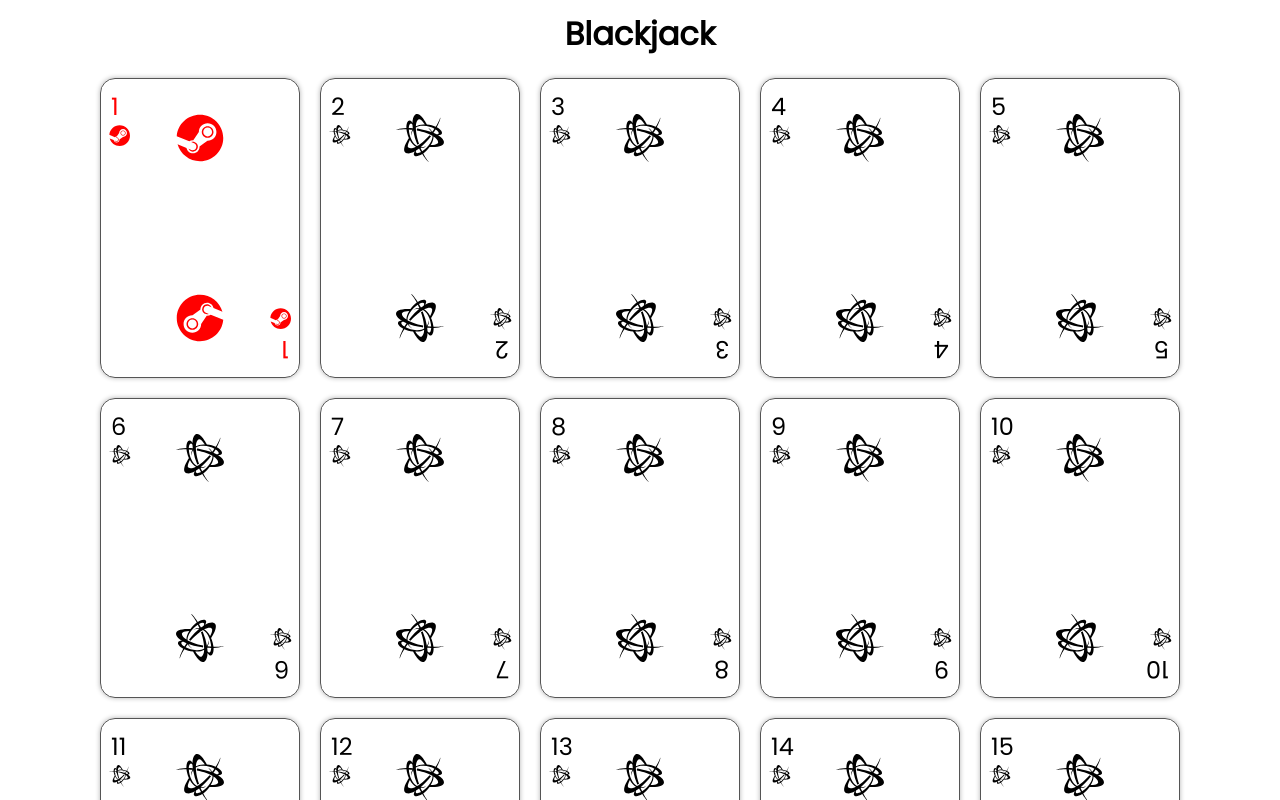
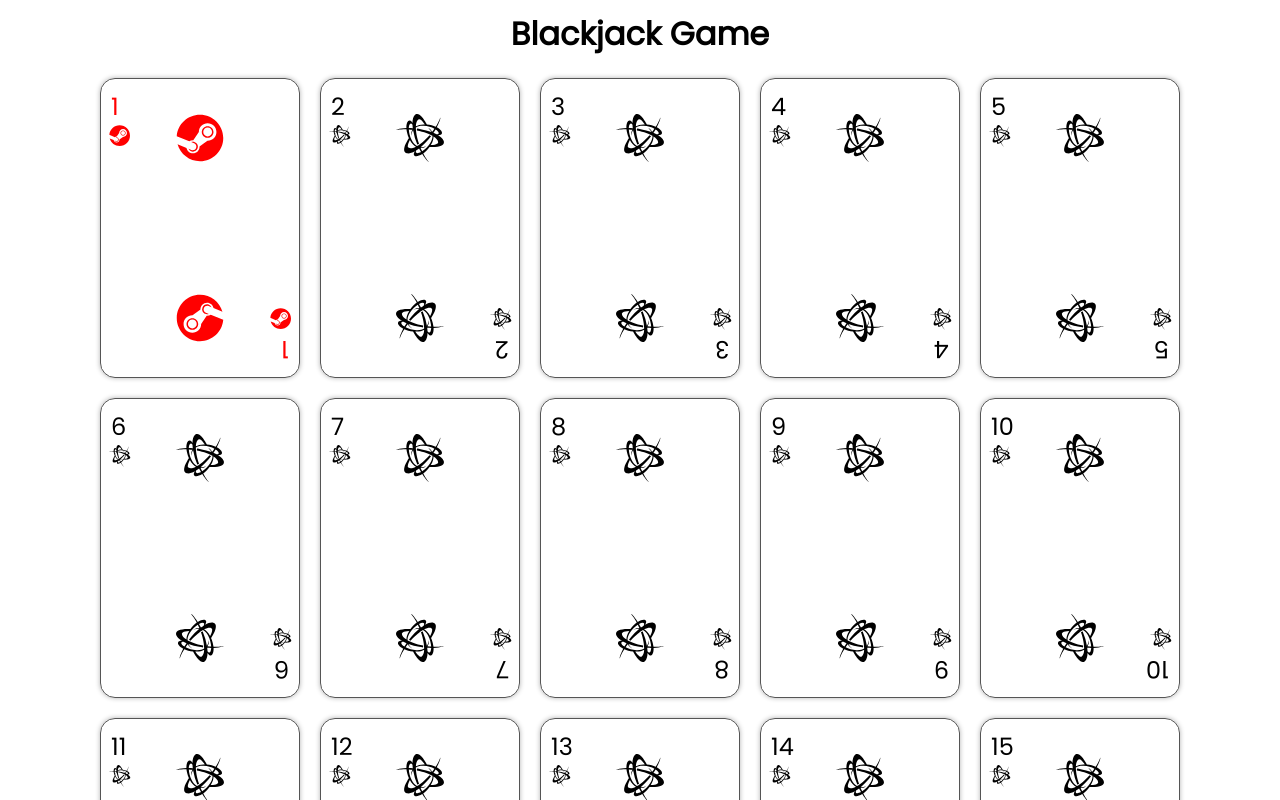
Before and after one commit to maxwellburdette/react-blackjack, a React (Create React App) app: page / in a window 1280 px wide. Shown: the top 800 px of the page. Built offline with nearby package versions, Linux system fonts and the light colour scheme.

Commit message:
Second Commit

```diff
--- a/src/App.js
+++ b/src/App.js
@@ -44,7 +44,7 @@ function App() {
 					margin: "10px 15px",
 				}}
 			>
-				Blackjack
+				Blackjack Game
 			</h1>
 			{deck.map((card) => (
 				<Card
```
